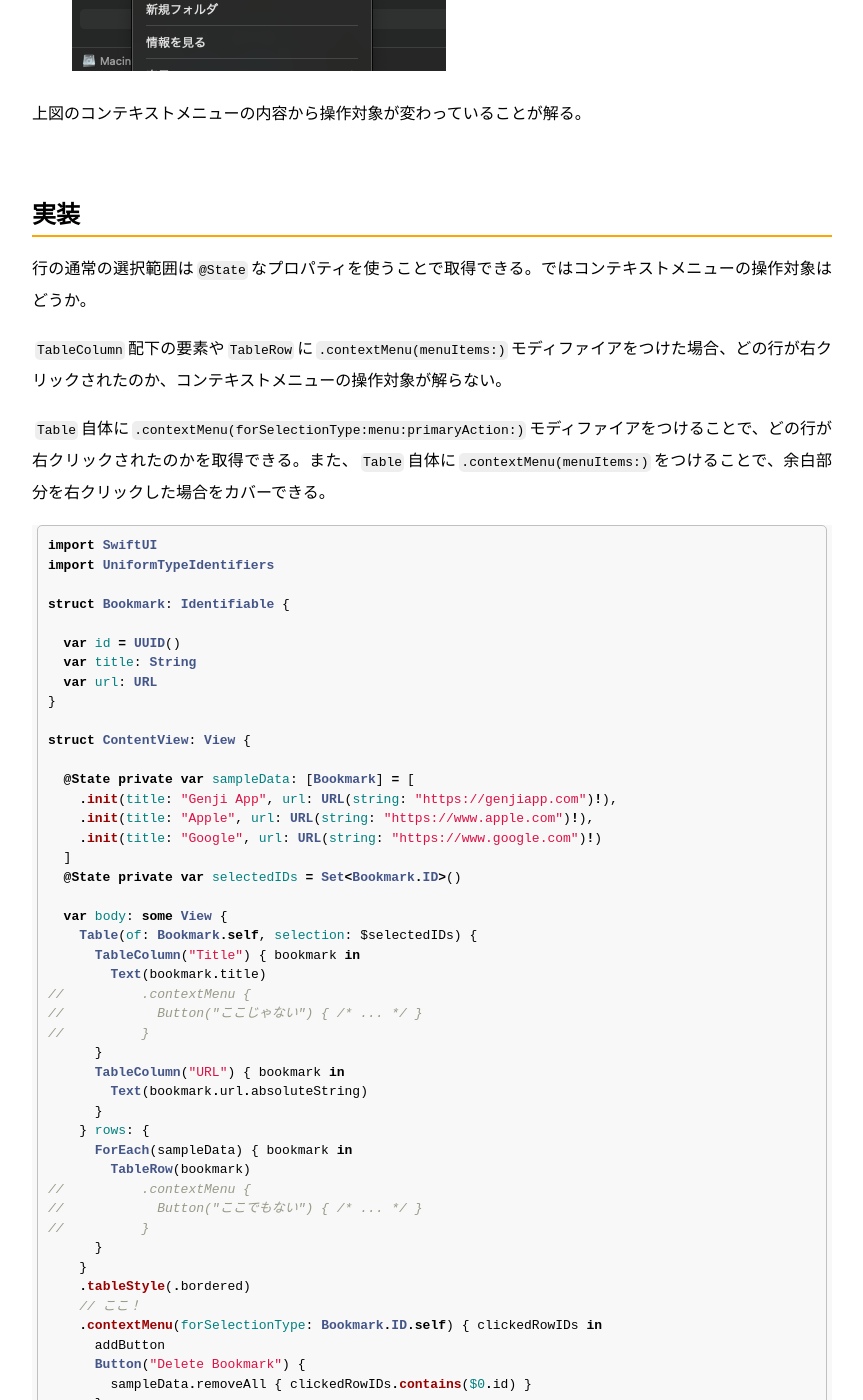
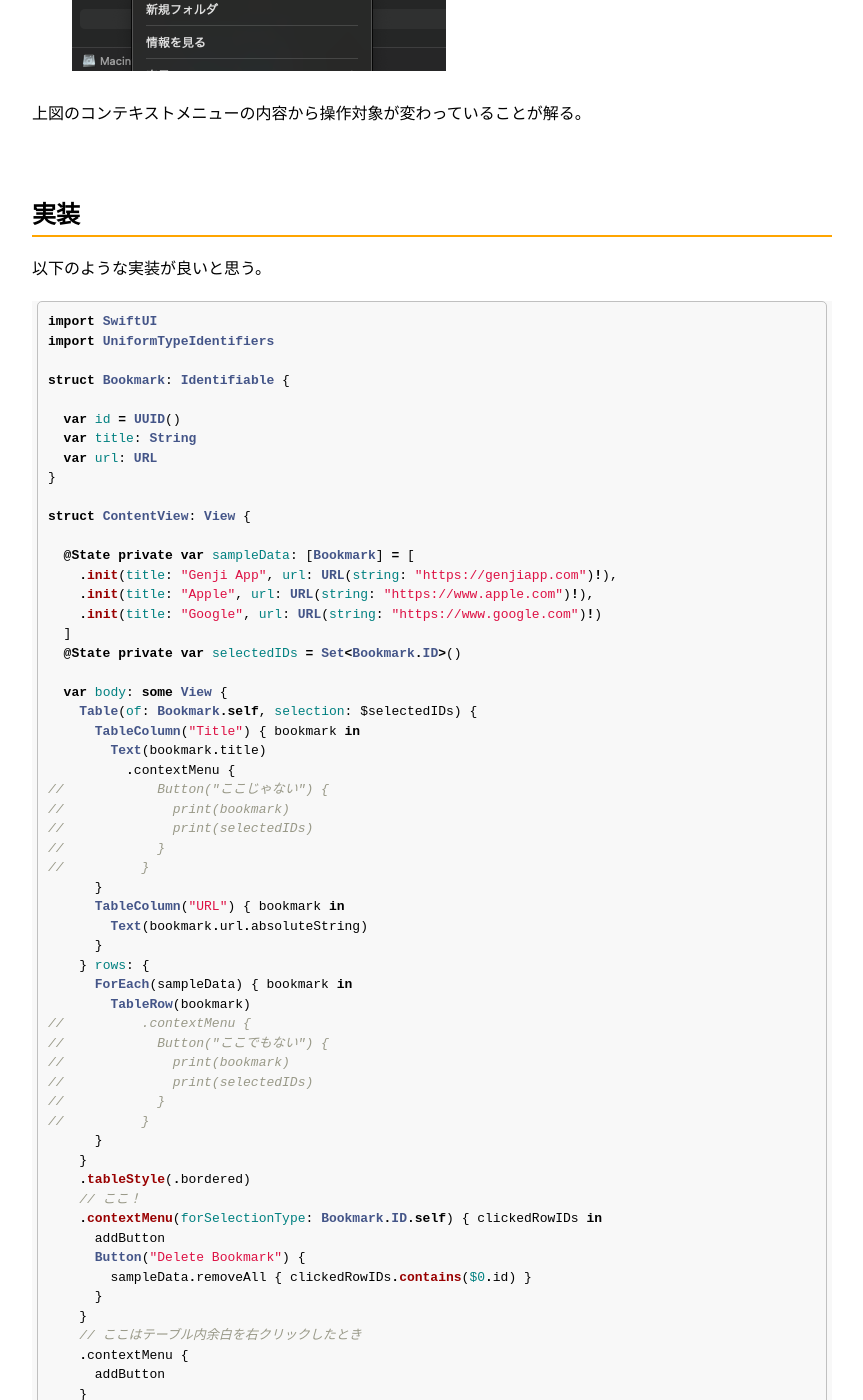
Before and after one commit to GenjiApp/genjiapp.github.io, a Jekyll site: the page built from _posts/2024-02-20-swiftui-table-context-menu.md, in a window 1280 px wide and 1400 px high, scrolled down 1541 px. Shown: the whole window, without its empty margins (208-1071 px from the left). Built offline with Jekyll 4.4.1, drawn with Linux system fonts in a browser that asks for light colours; some of the changed text lies outside the part shown.

Commit message:
fix post '2024-02-20-swiftui-table-context-menu'

````diff
--- a/_posts/2024-02-20-swiftui-table-context-menu.md
+++ b/_posts/2024-02-20-swiftui-table-context-menu.md
@@ -29,11 +29,7 @@ macOSアプリにSwiftUIの`Table`を組み込み、副ボタンクリック（
 
 ## 実装
 
-行の通常の選択範囲は`@State`なプロパティを使うことで取得できる。ではコンテキストメニューの操作対象はどうか。
-
-`TableColumn`配下の要素や`TableRow`に`.contextMenu(menuItems:)`モディファイアをつけた場合、どの行が右クリックされたのか、コンテキストメニューの操作対象が解らない。
-
-`Table`自体に`.contextMenu(forSelectionType:menu:primaryAction:)`モディファイアをつけることで、どの行が右クリックされたのかを取得できる。また、`Table`自体に`.contextMenu(menuItems:)`をつけることで、余白部分を右クリックした場合をカバーできる。
+以下のような実装が良いと思う。
 
 ```swift
 import SwiftUI
@@ -59,8 +55,11 @@ struct ContentView: View {
     Table(of: Bookmark.self, selection: $selectedIDs) {
       TableColumn("Title") { bookmark in
         Text(bookmark.title)
-//          .contextMenu {
-//            Button("ここじゃない") { /* ... */ }
+          .contextMenu {
+//            Button("ここじゃない") {
+//              print(bookmark)
+//              print(selectedIDs)
+//            }
 //          }
       }
       TableColumn("URL") { bookmark in
@@ -70,7 +69,10 @@ struct ContentView: View {
       ForEach(sampleData) { bookmark in
         TableRow(bookmark)
 //          .contextMenu {
-//            Button("ここでもない") { /* ... */ }
+//            Button("ここでもない") {
+//              print(bookmark)
+//              print(selectedIDs)
+//            }
 //          }
       }
     }
````
Also changed, not shown: other parts of _posts/2024-02-20-swiftui-table-context-menu.md (+8 -2 lines).
